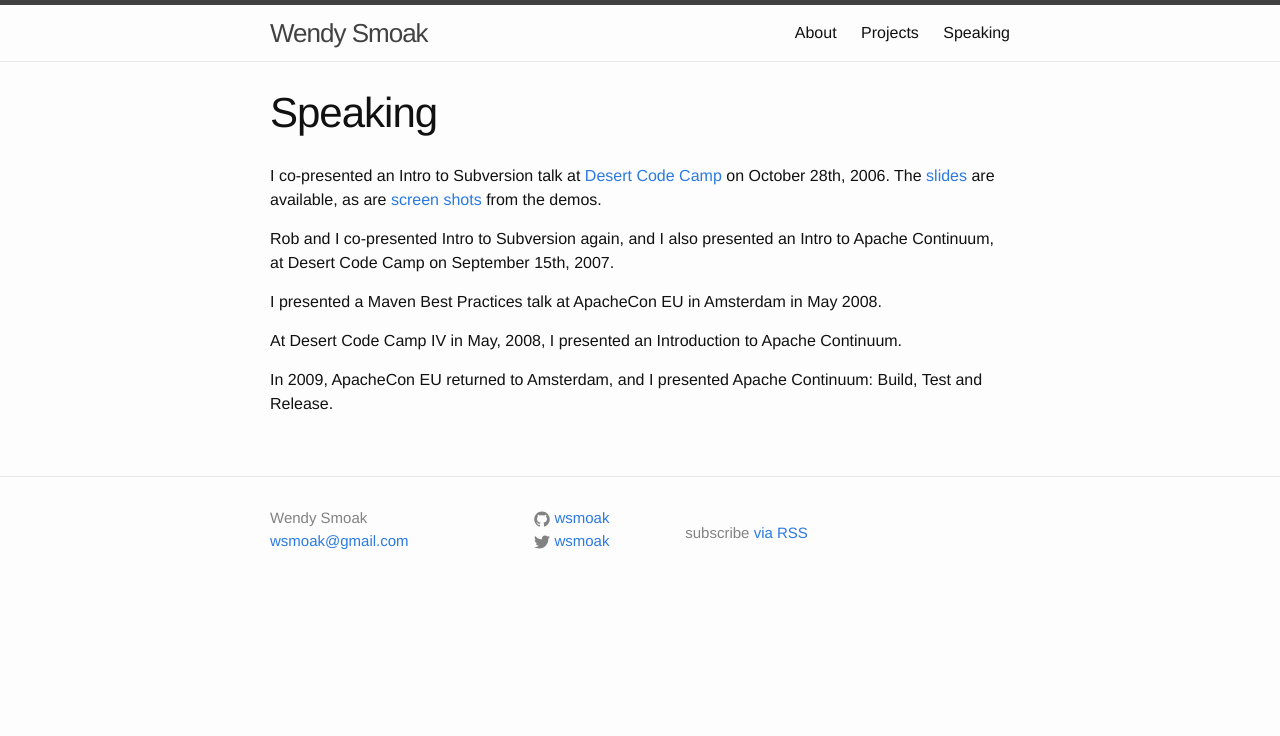
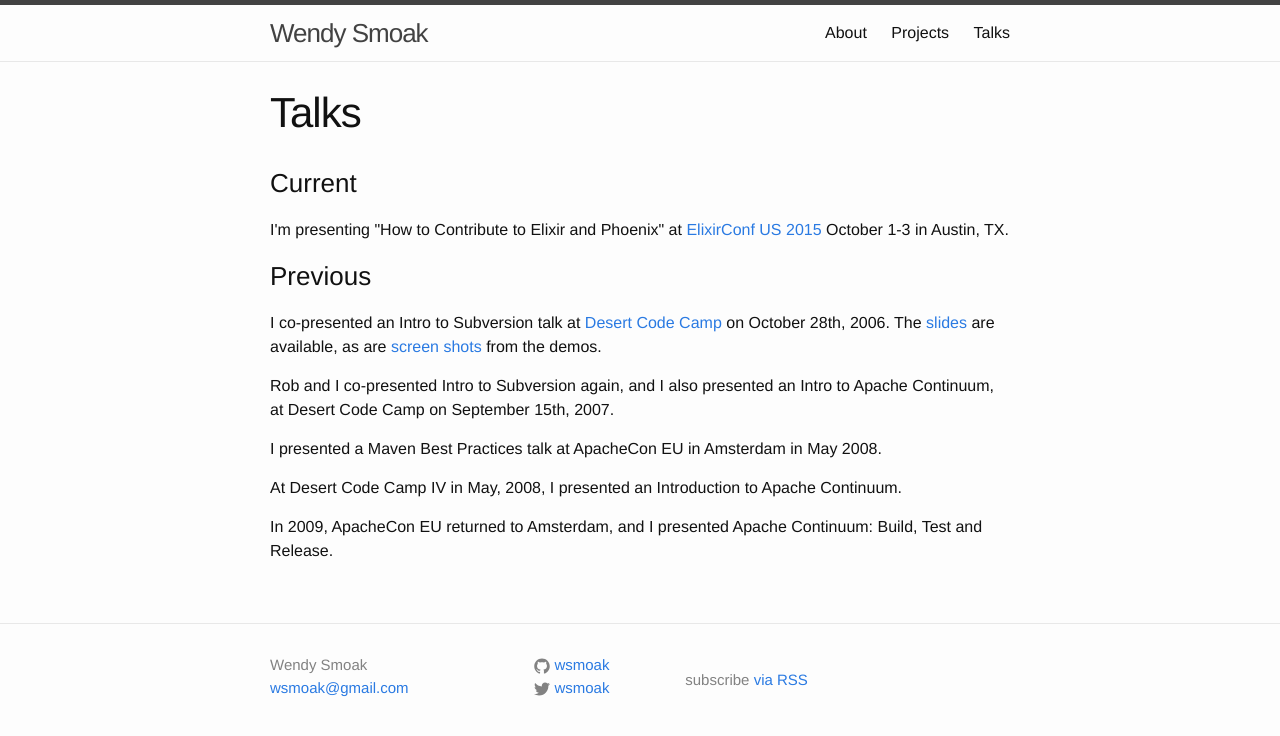
Before and after one commit to wsmoak/wsmoak.github.io, a Jekyll site: the page built from talks.html, in a window 1280 px wide. Shown: the top 736 px of the page. Built offline with Jekyll 4.4.1, drawn with Linux system fonts in a browser that asks for light colours.

Commit message:
Rename speaking to talks and add current info

```diff
--- a/speaking.html
+++ b/talks.html
@@ -1,7 +1,13 @@
 ---
 layout: page
-title: Speaking
+title: Talks
 ---
+
+<h3>Current</h3>
+
+<p>I'm presenting "How to Contribute to Elixir and Phoenix" at <a href="https://elixirconf.com">ElixirConf US 2015</a> October 1-3 in Austin, TX.</p>
+
+<h3>Previous</h3>
 
 <p>I co-presented an Intro to Subversion talk at <a target="new"
 href="http://www.desertcodecamp.com"> Desert Code Camp</a> on October
```
